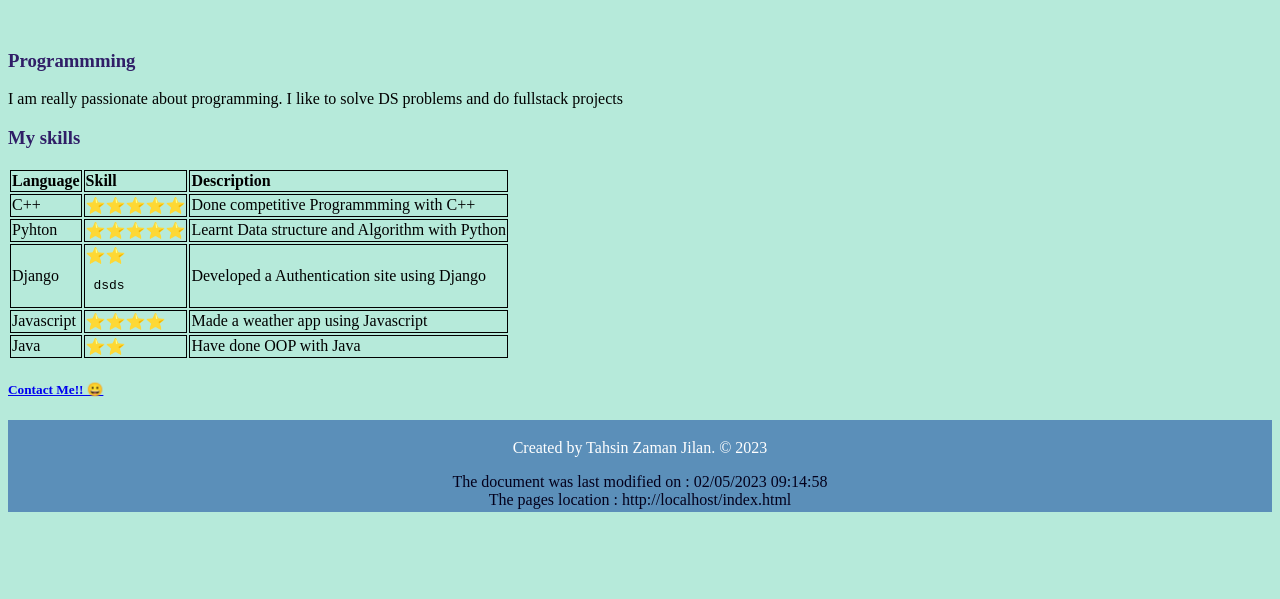
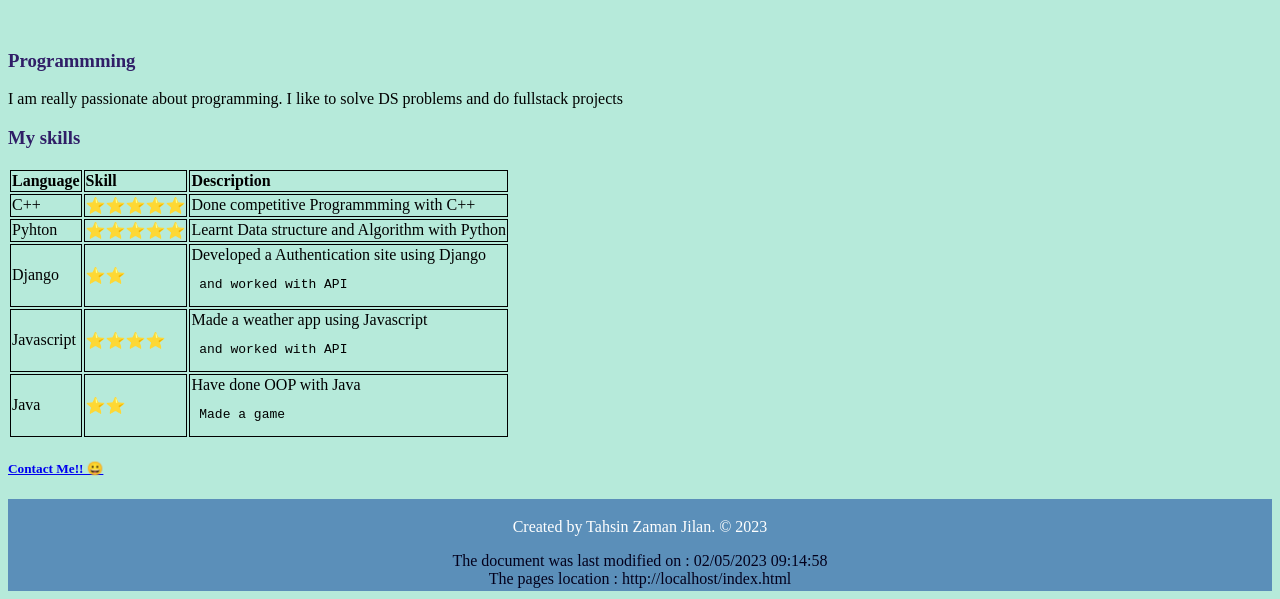
Before and after one commit to Tahsin-Zaman-Jilan/Portofio-site-CSE391-Assignment1, a plain HTML site: page index.html in a window 1280 px wide. Shown: the part 1115-1714 px from the top of the page. Before the commit the page ends 1635 px from the top, so only its background shows below. Drawn offline with Linux system fonts and the light colour scheme.

Commit message:
Update index.html

```diff
--- a/index.html
+++ b/index.html
@@ -151,18 +151,22 @@
             </tr>
             <tr>
                 <td>Django</td>
-                <td>⭐⭐ <pre> dsds</pre></td>
-                <td>Developed a Authentication site using Django </td>
+                <td>⭐⭐</td>
+                <td>Developed a Authentication site using Django
+                 <pre> and worked with API</pre>
+                </td>
               </tr>
               <tr>
                 <td>Javascript</td>
                 <td>⭐⭐⭐⭐</td>
-                <td>Made a weather app using Javascript </td>
+                <td>Made a weather app using Javascript
+                  <pre> and worked with API</pre></td>
               </tr>
               <tr>
                 <td>Java</td>
                 <td>⭐⭐</td>
-                <td>Have done OOP with Java </td>
+                <td>Have done OOP with Java
+                   <pre> Made a game</pre></td>
               </tr>
 
 
```
